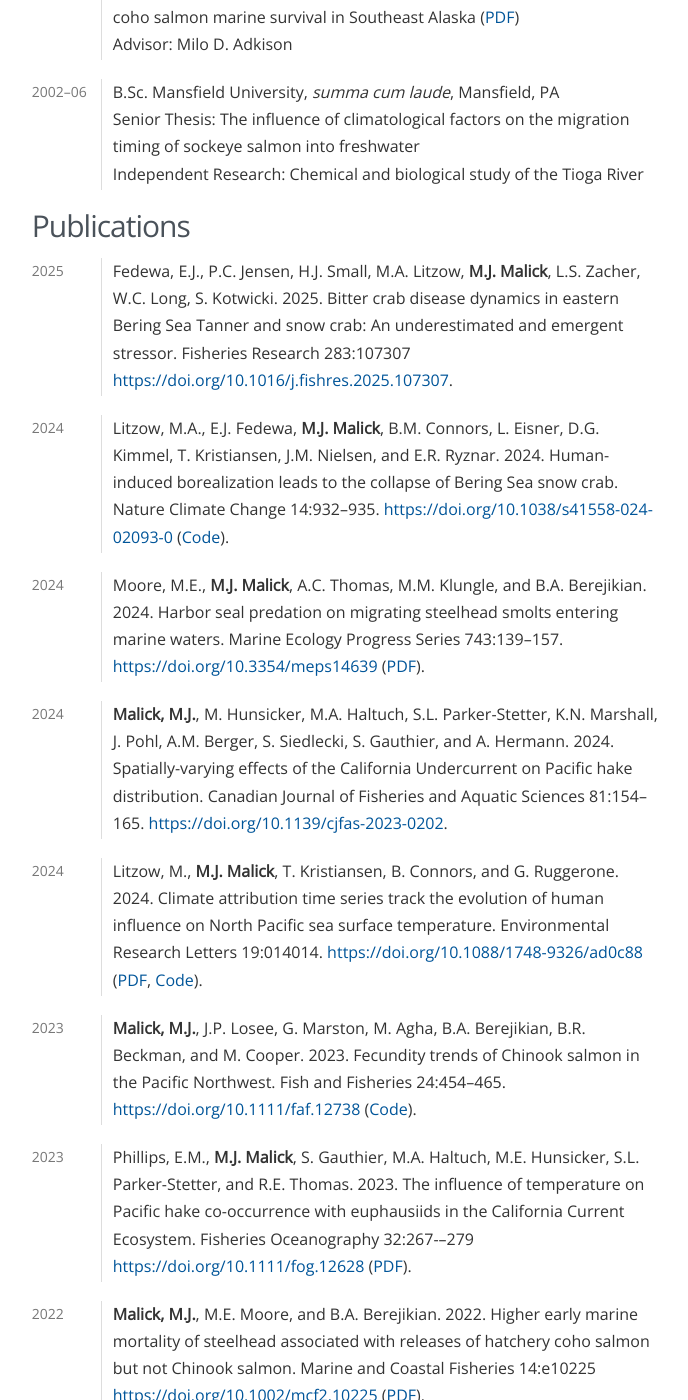
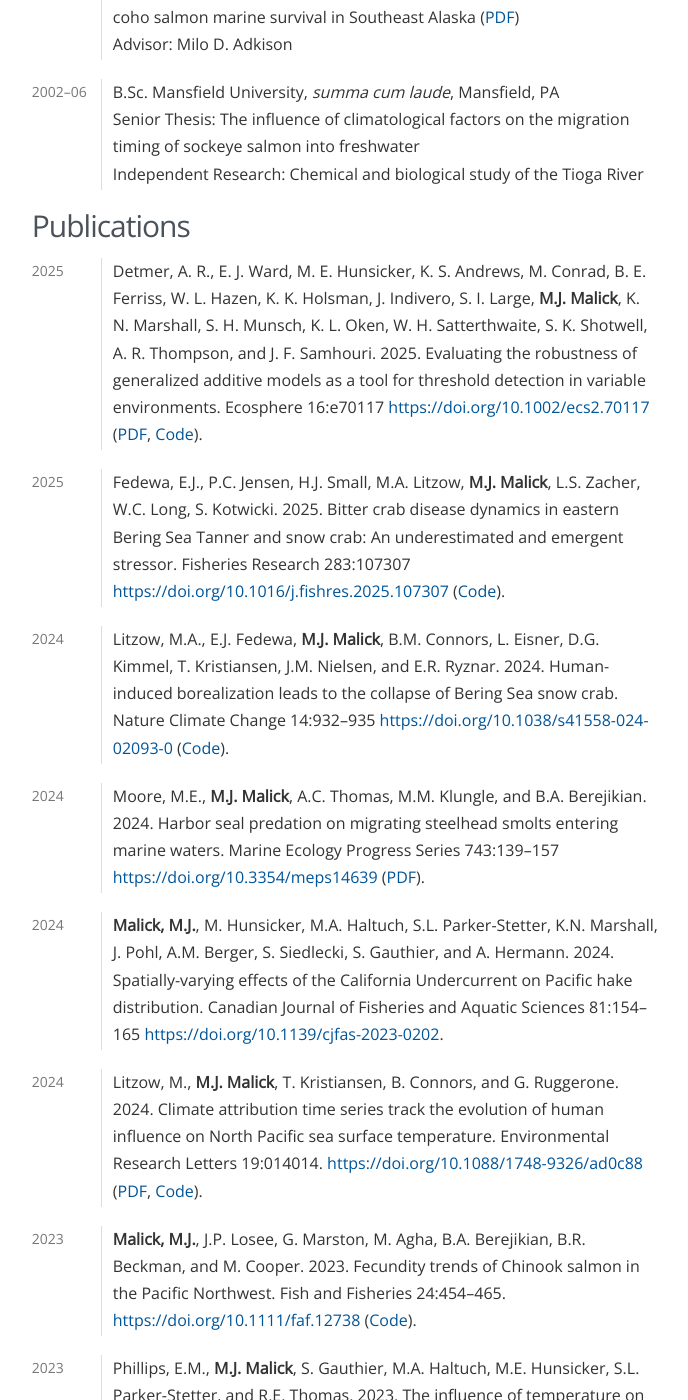
Before and after one commit to michaelmalick/michaelmalick.github.io, a Jekyll site: the page built from malick-cv.md, in a window 1280 px wide and 1400 px high, scrolled down 706 px. Shown: the whole window, without its empty margins (461-1149 px from the left). Built offline with Jekyll 4.4.1, drawn with Linux system fonts in a browser that asks for light colours.

Commit message:
Update CV with Detmer et al. 2025

```diff
--- a/malick-cv.md
+++ b/malick-cv.md
@@ -53,23 +53,32 @@ Publications
 ------------
 
 2025
+:   Detmer, A. R., E. J. Ward, M. E. Hunsicker, K. S. Andrews, M. Conrad, B. E.
+    Ferriss, W. L. Hazen, K. K. Holsman, J. Indivero, S. I. Large, **M.J.
+    Malick**, K. N. Marshall, S. H. Munsch, K. L. Oken, W. H. Satterthwaite, S.
+    K. Shotwell, A. R. Thompson, and J. F. Samhouri. 2025. Evaluating the
+    robustness of generalized additive models as a tool for threshold detection
+    in variable environments. Ecosphere 16:e70117 <https://doi.org/10.1002/ecs2.70117>
+    ([PDF][Detmer:2025], [Code][Detmer:2025:code]).
+
+2025
 :   Fedewa, E.J.,  P.C. Jensen, H.J. Small, M.A. Litzow, **M.J. Malick**,
     L.S. Zacher, W.C. Long, S. Kotwicki. 2025. Bitter crab disease dynamics in
     eastern Bering Sea Tanner and snow crab: An underestimated and emergent
-    stressor. Fisheries Research 283:107307
-    <https://doi.org/10.1016/j.fishres.2025.107307>.
+    stressor. Fisheries Research 283:107307 <https://doi.org/10.1016/j.fishres.2025.107307>
+    ([Code][Fedewa:2025:code]).
 
 2024
 :   Litzow, M.A., E.J. Fedewa, **M.J. Malick**, B.M. Connors, L. Eisner,
     D.G. Kimmel, T. Kristiansen, J.M. Nielsen, and E.R. Ryznar. 2024.
     Human-induced borealization leads to the collapse of Bering Sea snow crab.
-    Nature Climate Change 14:932--935. <https://doi.org/10.1038/s41558-024-02093-0>
+    Nature Climate Change 14:932--935 <https://doi.org/10.1038/s41558-024-02093-0>
     ([Code][Litzow:2024a:code]).
 
 2024
 :   Moore, M.E., **M.J. Malick**, A.C. Thomas, M.M. Klungle, and B.A.
     Berejikian. 2024. Harbor seal predation on migrating steelhead smolts
-    entering marine waters. Marine Ecology Progress Series 743:139--157.
+    entering marine waters. Marine Ecology Progress Series 743:139--157
     <https://doi.org/10.3354/meps14639> ([PDF][Moore:2024]).
 
 2024
@@ -77,7 +86,7 @@ Publications
     Marshall, J. Pohl, A.M. Berger, S. Siedlecki, S. Gauthier, and A. Hermann. 2024.
     Spatially-varying effects of the California Undercurrent on
     Pacific hake distribution. Canadian Journal of Fisheries and Aquatic
-    Sciences 81:154--165. <https://doi.org/10.1139/cjfas-2023-0202>.
+    Sciences 81:154--165 <https://doi.org/10.1139/cjfas-2023-0202>.
 
 2024
 :   Litzow, M., **M.J. Malick**, T. Kristiansen, B. Connors, and G. Ruggerone. 2024.
@@ -640,3 +649,7 @@ Field Experience
 [Slides:soem-2024]:https://michaelmalick-com-public.s3.us-west-2.amazonaws.com/slides/malick_soem_2024_slides.pdf
 [Moore:2024]:https://michaelmalick-com-public.s3.us-west-2.amazonaws.com/papers/moore_etal_2024.pdf
 [Litzow:2024a:code]:https://github.com/AFSC-Shellfish-Assessment-Program/boreal-opie
+[Detmer:2025:code]:https://github.com/nwfsc-cb/Threshold-Detection/tree/v1.0.0
+[Detmer:2025]:https://michaelmalick-com-public.s3.us-west-2.amazonaws.com/papers/detmer_etal_2025.pdf
+[Detmer:2025:code]:https://github.com/nwfsc-cb/Threshold-Detection/tree/v1.0.0
+[Fedewa:2025:code]:https://github.com/Erin-Fedewa-NOAA/BCS_2014-2017
```
Also changed, not shown: cv/index.md (+18 -5 lines), malick-cv.txt (+17 -4 lines), 1 other file.
